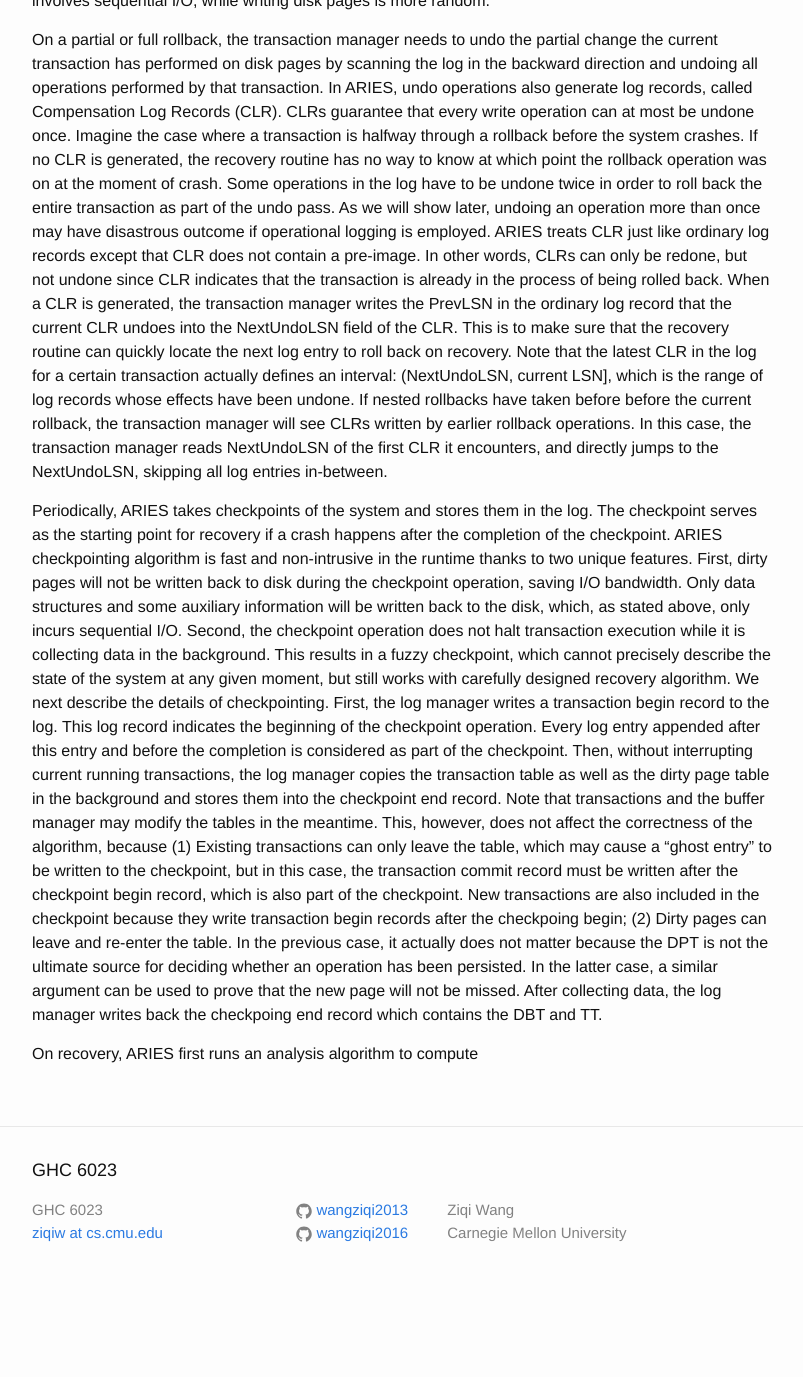
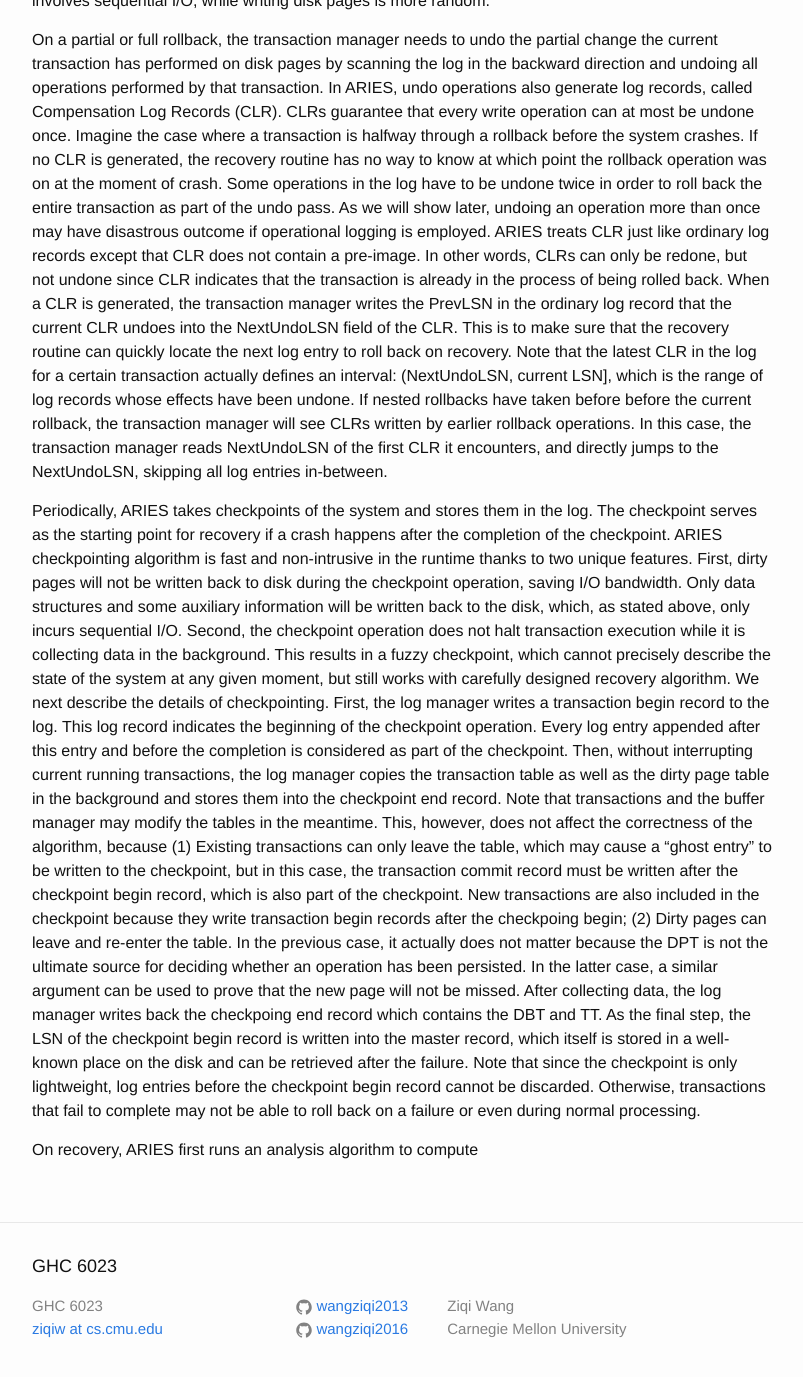
Before and after one commit to wangziqi2013/wangziqi2013.github.io, a Jekyll site: the page built from _posts/2019-01-31-aries.markdown, in a window 1280 px wide and 1400 px high, scrolled down 2279 px. Shown: the top 1377 px of the window, without its empty margins (238-1041 px from the left). Built offline with Jekyll 4.4.1, drawn with Linux system fonts in a browser that asks for light colours; before the commit the page ends 3583 px from its top, so only the background shows below that.

Commit message:
Finish checkpoint

```diff
--- a/_posts/2019-01-31-aries.markdown
+++ b/_posts/2019-01-31-aries.markdown
@@ -113,6 +113,9 @@ checkpoint. New transactions are also included in the checkpoint because they wr
 begin; (2) Dirty pages can leave and re-enter the table. In the previous case, it actually does not matter because
 the DPT is not the ultimate source for deciding whether an operation has been persisted. In the latter case, a similar argument
 can be used to prove that the new page will not be missed. After collecting data, the log manager writes back the checkpoing
-end record which contains the DBT and TT.
+end record which contains the DBT and TT. As the final step, the LSN of the checkpoint begin record is written into the
+master record, which itself is stored in a well-known place on the disk and can be retrieved after the failure. Note that
+since the checkpoint is only lightweight, log entries before the checkpoint begin record cannot be discarded. Otherwise,
+transactions that fail to complete may not be able to roll back on a failure or even during normal processing.
 
 On recovery, ARIES first runs an analysis algorithm to compute
```
